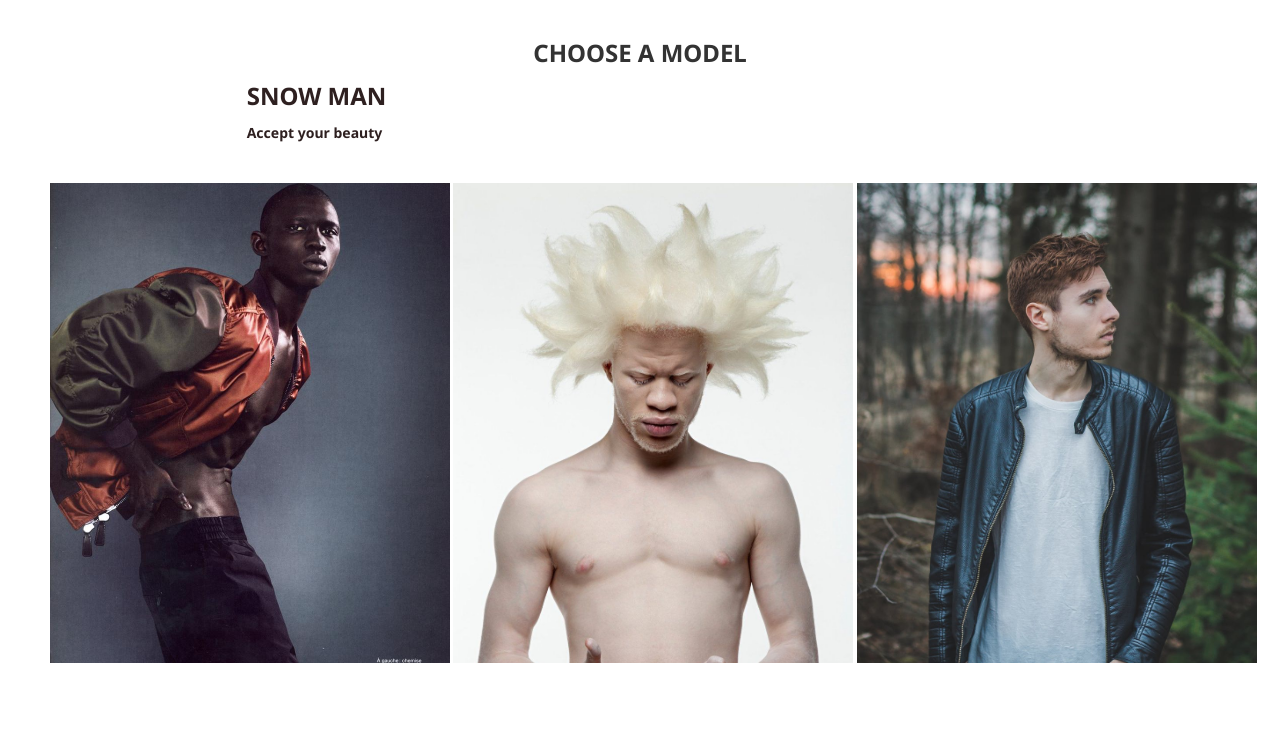
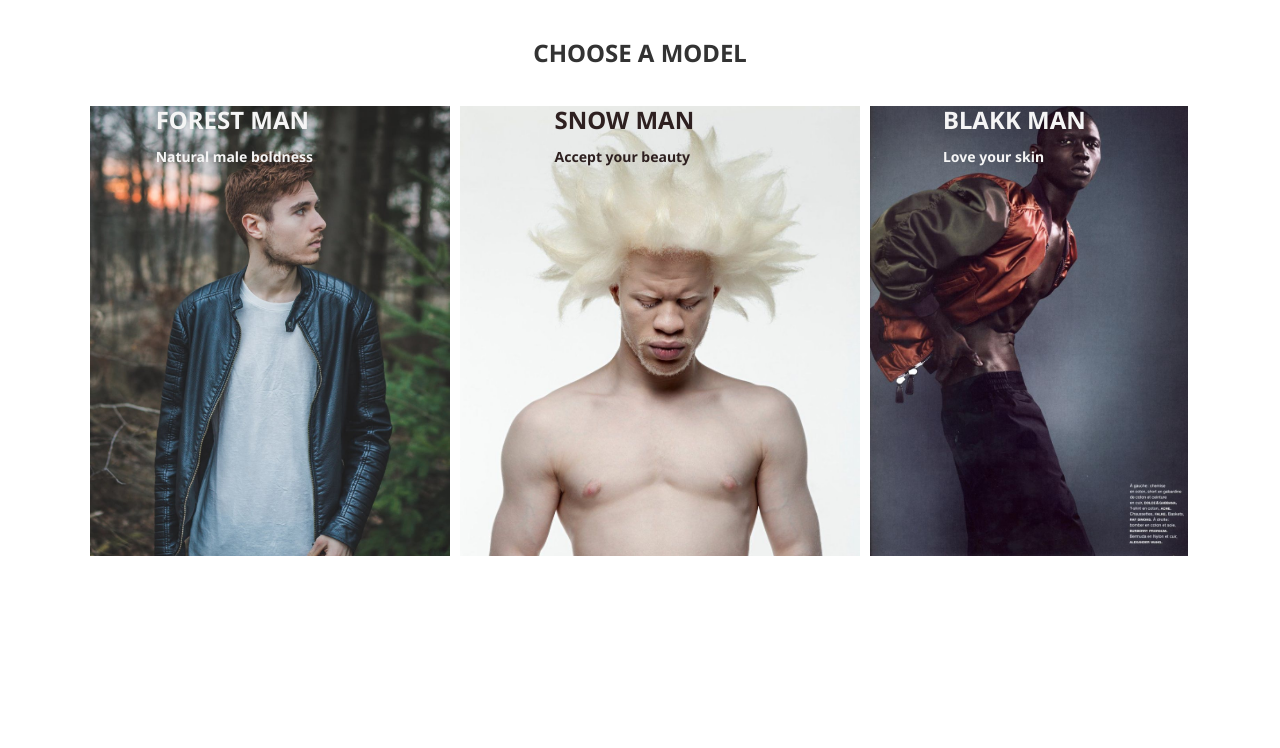
Before and after one commit to duncan-chege/Bookmodel, a Flask app: page /categories/male in a window 1280 px wide. Shown: the part 52-800 px from the top of the page. Run offline with Flask 2, Linux system fonts and the light colour scheme; some libraries are stand-ins or nearby versions.

Commit message:
wind up on all styling

```diff
--- a/app/static/css/index.css
+++ b/app/static/css/index.css
@@ -25,12 +25,13 @@
 .button{
   transition-duration: 0.4s;
   display:inline-block;
+  margin-left: 110px;
 }
 .button-signup{
     background-color: white;
     color: black;
     border: 2px solid #d63424;
-    margin-left: 200px;
+    margin-left: 20px;
     margin-top: 30px;
     padding: 12px;
 }
--- a/app/static/css/male.css
+++ b/app/static/css/male.css
@@ -1,36 +1,34 @@
 .image{
     width: 400px;
-    height: 480px;
+    height: 450px;
     overflow: hidden;
     margin-left: 20px;
     margin-top: 30px;
   }
     .image img {
-      width: 100%;
+     height: 100%;
   }
-  .details{
+  .title{
     position: absolute;
     top: 5%;
     left: 46%;
   }
   .maletitle{
     transform: translate(-50%, -50%);
-    color: white;
+    color:  whitesmoke;
     font-weight: 700;
   }
   .maletxt{
-    top: 20%;
     left: 50%;
     transform: translate(-50%, -50%);
-    color: white;
+    color: whitesmoke;
     font-weight: 300;
   }
 
   .image2{
     width: 400px;
-    height: 480px;
+    height: 450px;
     overflow: hidden;
-    margin-left: 20px;
     margin-top: 30px;
   }
     .image2 img {
@@ -50,10 +48,10 @@
     font-weight: 300;
   }
 
+  .imageslides{
+    margin-left: -40px;
+  }
   .txt{
     font-weight: 700;
     text-align: center;
   }
-  .imageslides{
-    margin-left: -40px;
-  }
--- a/app/templates/index.html
+++ b/app/templates/index.html
@@ -27,7 +27,7 @@
       <div class="button">
         <a href="{{url_for('auth.register')}}"><button type="button" class="button button-signup">Sign Up</button></a>
         {% if current_user.is_authenticated %}
-        <a href="{{url_for('main.categories')}}"><button type="button" class="button button-categories">View Categories</button></a>
+        <a href="{{url_for('main.categories')}}"><button type="button" class="button button-signup">View Categories</button></a>
         {% else %}
 
         {%endif%}
--- a/app/templates/male.html
+++ b/app/templates/male.html
@@ -1,5 +1,4 @@
 {% extends 'base.html'%}
-
 
 {% block content %}
 
@@ -15,33 +14,39 @@
       <h3 class="txt"> CHOOSE A MODEL</h3>
     </div>
 
-    <div class="imageslides">
     <div class="col-md-4">
-            <h3 class="maletitle"> BLAKK MAN </h3>
-            <p class="maletxt"> <b>Love your skin</b></p>
+      <div class="title">
+        <h3 class="maletitle"> FOREST MAN </h3>
+        <p class="maletxt"> <b>Natural male boldness</b></p>
+      </div>
       <div class="image">
-                <a href="{{url_for('main.male')}}"><img src="static/images/male.jpg" alt="blakk-image"></img></a>
+        <img src="/static/images/white.jpeg" alt="forestman-image"></img>
       </div>
     </div>
 
     <div class="col-md-4">
+      <div class="title">
         <h3 class="maletitle2"> SNOW MAN </h3>
         <p class="maletxt2"> <b>Accept your beauty</b></p>
+      </div>
       <div class="image2">
-           <img src="static/images/male2.jpeg" alt="snowman-image"></img></a>
+        <img src="/static/images/albino.jpeg" alt="snowman-image"></img>
       </div>
     </div>
 
     <div class="col-md-4">
-          <h3 class="maletitle"> FOREST MAN </h3>
-          <p class="maletxt"> <b>Natural male boldness</b></p>
+      <div class="title">
+        <h3 class="maletitle"> BLAKK MAN </h3>
+        <p class="maletxt"> <b>Love your skin</b></p>
+      </div>
       <div class="image">
-            <img src="static/images/male3.jpeg" alt="forestman-image"></img></a>
+        <a href="{{url_for('main.profile')}}"><img src="/static/images/black.jpg" alt="male-image"></img></a>
       </div>
-        </div>
+
     </div>
 
   </div>
 </div>
 
+
 {% endblock%}
```
Also changed, not shown: app/static/css/profile.css (+28 -1 lines), app/templates/profile.html (+3 -5 lines), app/static/images/albino.jpeg (renamed from app/static/images/male2.jpeg), app/static/images/black.jpg (renamed from app/static/images/male.jpg), app/static/images/white.jpeg (renamed from app/static/images/male3.jpeg). Lines whose indentation alone changed are shown as unchanged.
